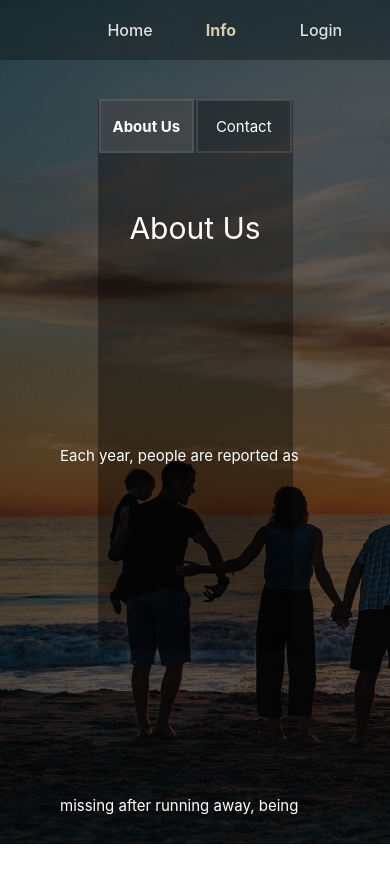
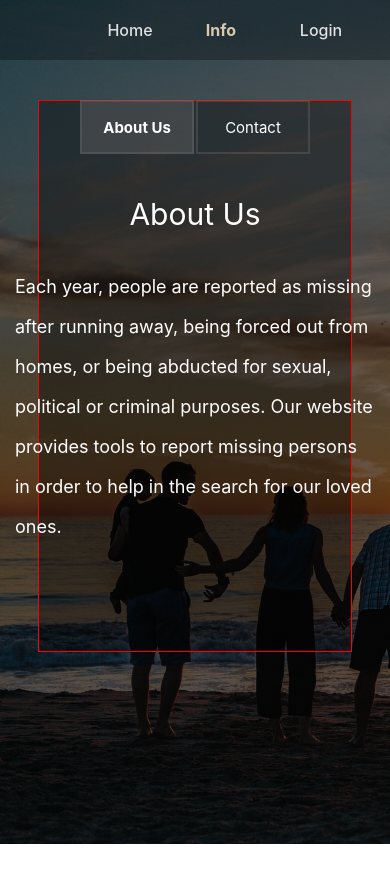
Before and after one commit to MilneS/missing, a React (Create React App) app: page / in a window 390 px wide. Both pictures are taken after a click on the item "Info". Shown: the top 882 px of the page. After the commit the page ends 844 px from the top, so only its background shows below. Built offline with nearby package versions, Linux system fonts and the light colour scheme; no server answers.

Commit message:
responsive chrome

```diff
--- a/src/comps/Info.module.css
+++ b/src/comps/Info.module.css
@@ -87,15 +87,6 @@
   }
 }
 @media (max-width: 900px) {
-  .infotextcontainer {
-    width: 300px;
-  }
-  .infotext {
-    font-size: 15px;
-    line-height: 350px;
-  }
-}
-@media (max-width: 00px) {
   .infocard {
     height: 550px;
     width: 80%;
```
